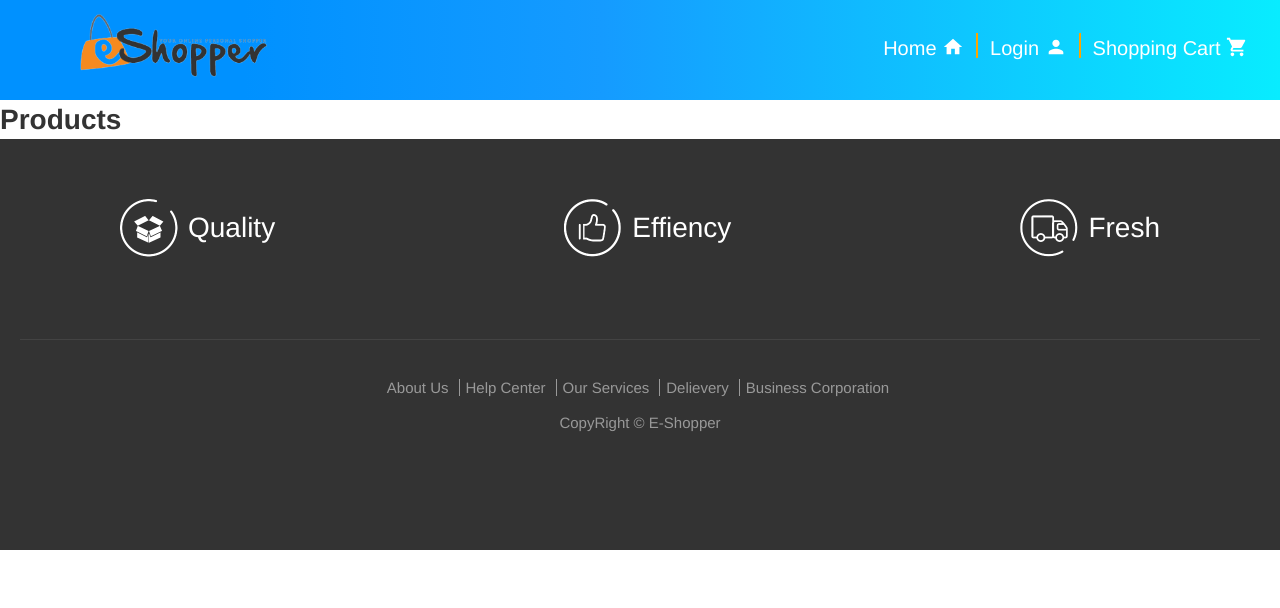
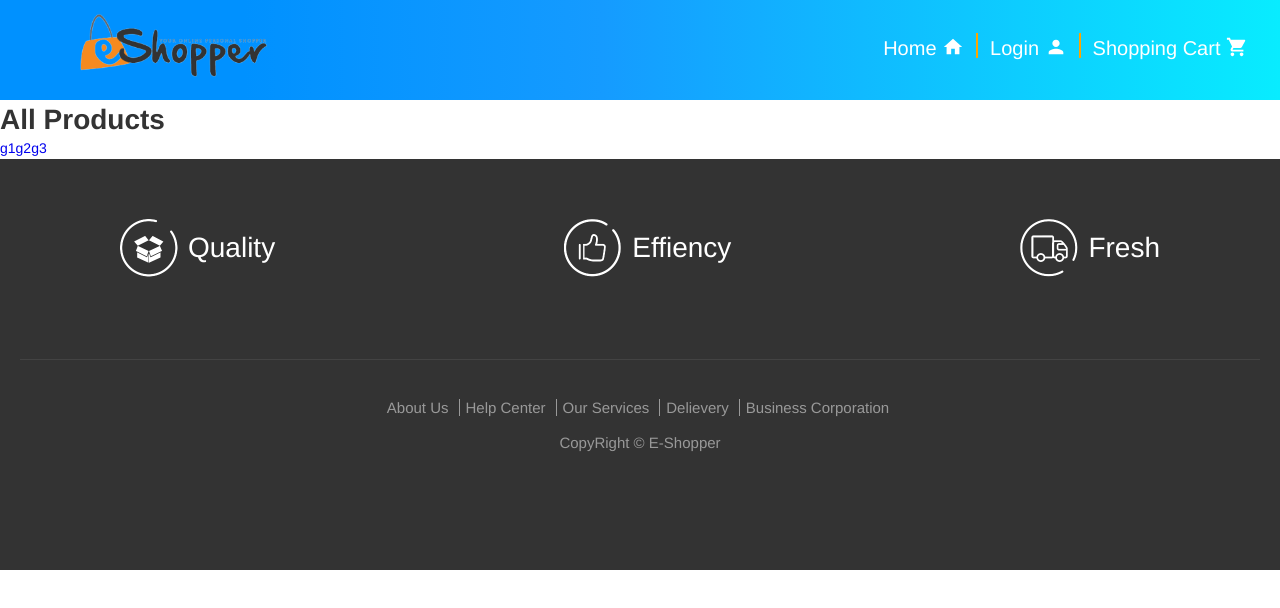
Before and after one commit to imnkywf/e-shopper, a React (Create React App) app: page /products in a window 1280 px wide. Shown: the top 608 px of the page. Built offline with nearby package versions, Linux system fonts and the light colour scheme.

Commit message:
add good details and all products routes

```diff
--- a/src/Components/Header/index.jsx
+++ b/src/Components/Header/index.jsx
@@ -16,13 +16,13 @@ export default function Header() {
           <ul className="navs">
             <li className='logo'><NavLink to='home'><img src={logo} alt="logo" /></NavLink></li>
             <li>
-              <NavLink to='home' className='link'>Home <HomeIcon className='homeIcon' /></NavLink>
+              <NavLink to='home' className='link'>Home <HomeIcon className='homeIcon' exact/></NavLink>
             </li>
             <li>
-              <NavLink to='login' className='link'>Login <PersonIcon className='userIcon' /></NavLink>
+              <NavLink to='login' className='link'>Login <PersonIcon className='userIcon' exact/></NavLink>
             </li>
             <li>
-              <NavLink to='cart' className='link'>Shopping Cart <ShoppingCartIcon className='cartIcon' /></NavLink>
+              <NavLink to='cart' className='link'>Shopping Cart <ShoppingCartIcon className='cartIcon' exact/></NavLink>
             </li>
 
           </ul>
--- /dev/null
+++ b/src/Pages/GoodsDetails/index.jsx
@@ -0,0 +1,13 @@
+import React from 'react'
+
+export default function GoodsDetails() {
+  return (
+    <div>
+      <ul>
+        <li>P1</li>
+        <li>P2</li>
+        <li>P3</li>
+      </ul>
+    </div>
+  )
+}
--- a/src/Pages/Home/index.jsx
+++ b/src/Pages/Home/index.jsx
@@ -11,7 +11,9 @@ export default function Home() {
           <Banner />
         </div>
         <div className="content">
-          <Link to='/products/2'>hahahahhaha</Link>
+          <Link to='/products' exact>All Products</Link>
+          <Link to='/goods/2' exact>P1</Link>
+          <Link to='/goods/3' exact>P2</Link>
         </div>
         <Outlet />
       </div>
--- a/src/Pages/Products/ProductsDetails/index.jsx
+++ /dev/null
@@ -1,7 +0,0 @@
-import React from 'react'
-
-export default function ProductsDetails() {
-  return (
-    <div>ProductsDetails</div>
-  )
-}
--- a/src/Pages/Products/index.jsx
+++ b/src/Pages/Products/index.jsx
@@ -1,10 +1,14 @@
 import React from 'react'
+import { Link } from 'react-router-dom'
 import './index.css'
 
 export default function Products() {
   return (
     <div>
-      <h1>Products</h1>
+      <h1>All Products</h1>
+      <Link to='/goods/123'>g1</Link>
+      <Link to='/goods/12'>g2</Link>
+      <Link to='/goods/323'>g3</Link>
     </div>
   )
 }
```
Also changed, not shown: src/Components/Routes/index.js (+6 -5 lines), src/Pages/GoodsDetails/index.css (added).
